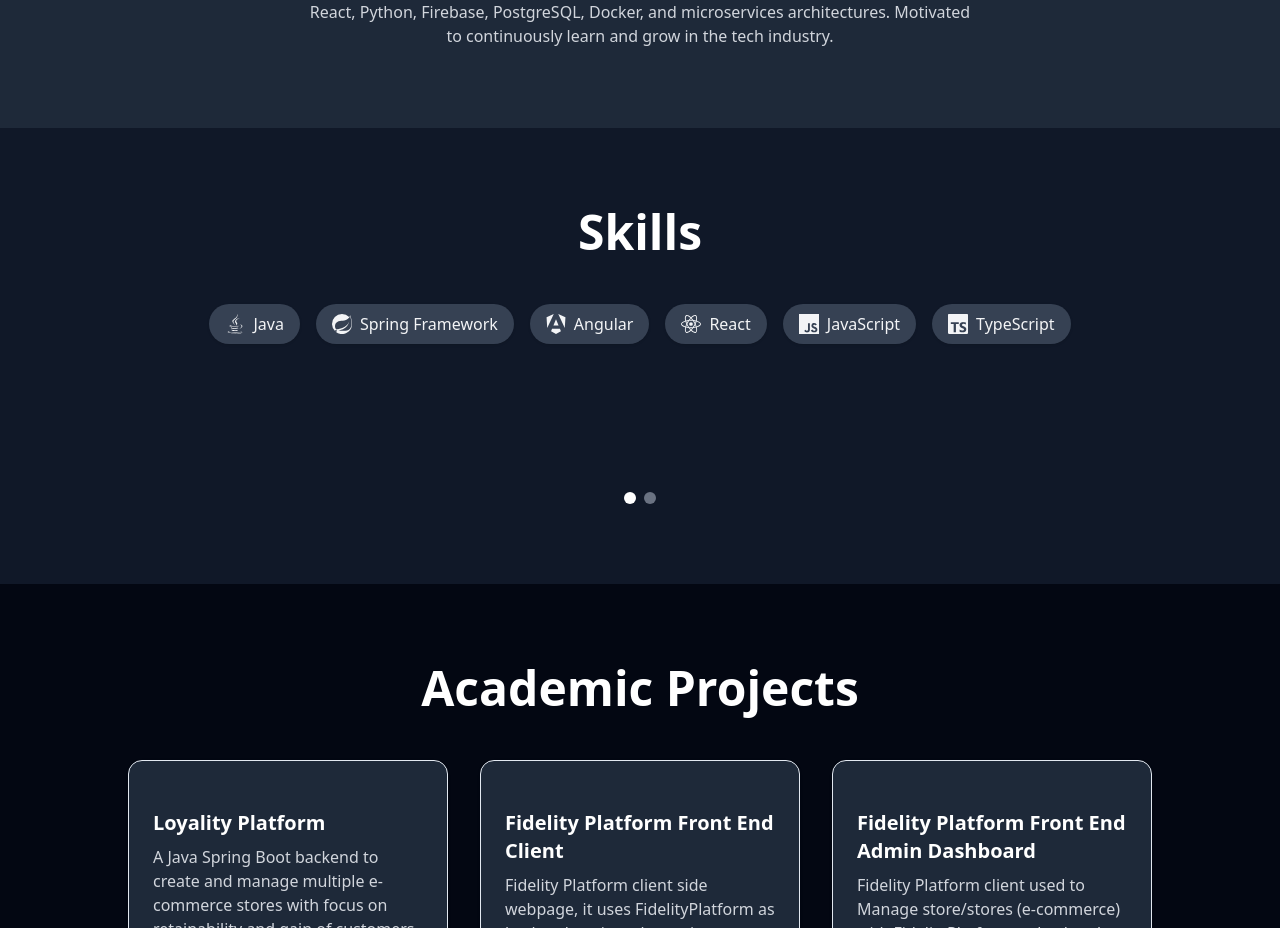
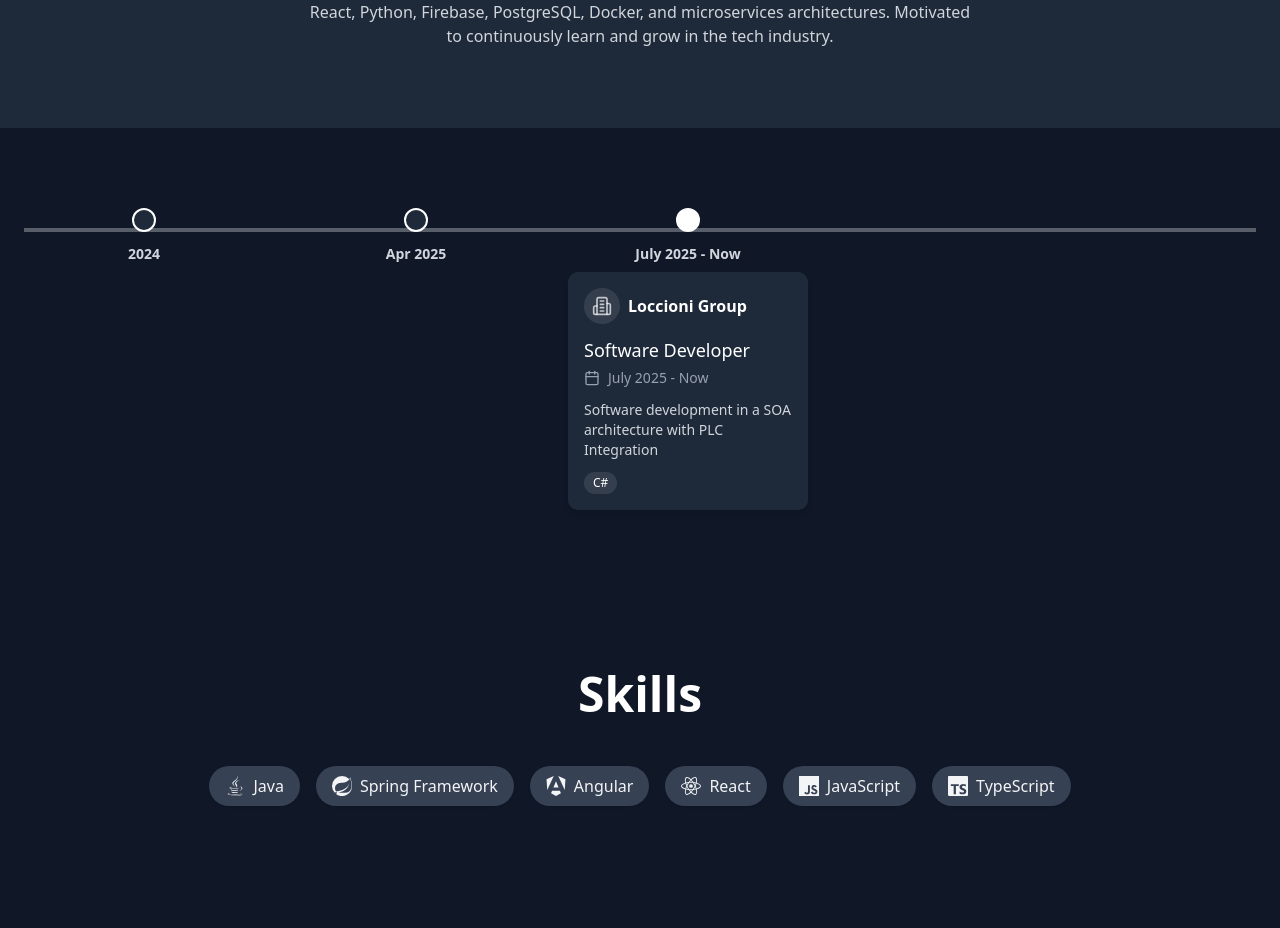
Before and after one commit to zusby/kho-portfolio, a React (Vite) app: page / in a window 1280 px wide. Shown: the part 920-1848 px from the top of the page. Built offline with nearby package versions, Linux system fonts and the light colour scheme.

Commit message:
added expriences WIP

```diff
--- a/src/App.tsx
+++ b/src/App.tsx
@@ -20,7 +20,7 @@ import SkillsSection, {type Skill} from "@/components/Sections/Skills.tsx";
 import AboutSection from "@/components/Sections/About.tsx";
 import {ImProfile} from "react-icons/im";
 import type {Project} from "@/lib/Project.tsx";
-import Experiences from "@/components/Sections/Experiences.tsx";
+import ExperiencesSection from "@/components/Sections/Experiences.tsx";
 
 
 const projects:Project[] = [
@@ -157,7 +157,7 @@ export function Portfolio() {
             </section>
 
             <AboutSection ref={aboutRef}/>
-            {/*<Experiences />*/}
+            <ExperiencesSection />
             <SkillsSection skills={skills}/>
 
             <section
--- a/src/components/Sections/Experiences.tsx
+++ b/src/components/Sections/Experiences.tsx
@@ -1,7 +1,6 @@
 import { Badge } from "@/components/ui/badge";
 import { Building2, Calendar } from "lucide-react";
 import {useEffect, useRef, useState} from "react";
-import * as React from "react";
 
 const experiences = [
 
@@ -36,29 +35,37 @@ export default function ExperiencesSection() {
     const containerRef = useRef<HTMLDivElement>(null);
 
     useEffect(() => {
-        // Scroll to the last item to center it
         const container = containerRef.current;
         if (container) {
-            const childWidth = 240 + 32; // width + gap
-            const scrollLeft = childWidth * (experiences.length - 1) - container.offsetWidth / 2 + childWidth / 2;
+            const childWidth = 240 + 32;
+            const visibleCount = Math.floor(container.offsetWidth / childWidth);
+            const hiddenCount = Math.max(0, activeIndex - (visibleCount - 1));
+            const scrollLeft = hiddenCount * childWidth;
             container.scrollTo({ left: scrollLeft, behavior: "smooth" });
         }
-    }, []);
+    }, [activeIndex]);
+
+    const handleSetActiveIndex = (index: number) => {
+        setActiveIndex(index);
+    };
 
     return (
         <div className="w-full overflow-x-auto py-12 md:py-20 px-6 bg-gray-900 text-white">
             <div ref={containerRef} className="flex items-start gap-8 relative min-w-[800px]">
-                {/* Horizontal line */}
                 <div className="absolute top-5 left-0 right-0 h-1 bg-white/30 z-0" />
 
                 {experiences.map((exp, index) => (
-                    <div key={index} className="relative z-10 text-center flex-shrink-0 w-60">
-                        {/* Timeline node */}
+                    <div
+                        key={index}
+                        className={`relative z-10 text-center flex-shrink-0 w-60 ${
+                            index <= activeIndex - 2 ? "hidden md:block" : ""
+                        }`}
+                    >
                         <button
                             className={`mx-auto mb-3 w-6 h-6 rounded-full border-2 border-white bg-gray-800 transition-all ${
                                 activeIndex === index ? "bg-white" : ""
                             }`}
-                            onClick={() => setActiveIndex(index === activeIndex ? null : index)}
+                            onClick={() => handleSetActiveIndex(index)}
                         />
                         <div className="text-sm font-semibold mb-2 text-gray-300">{exp.period}</div>
 
```
